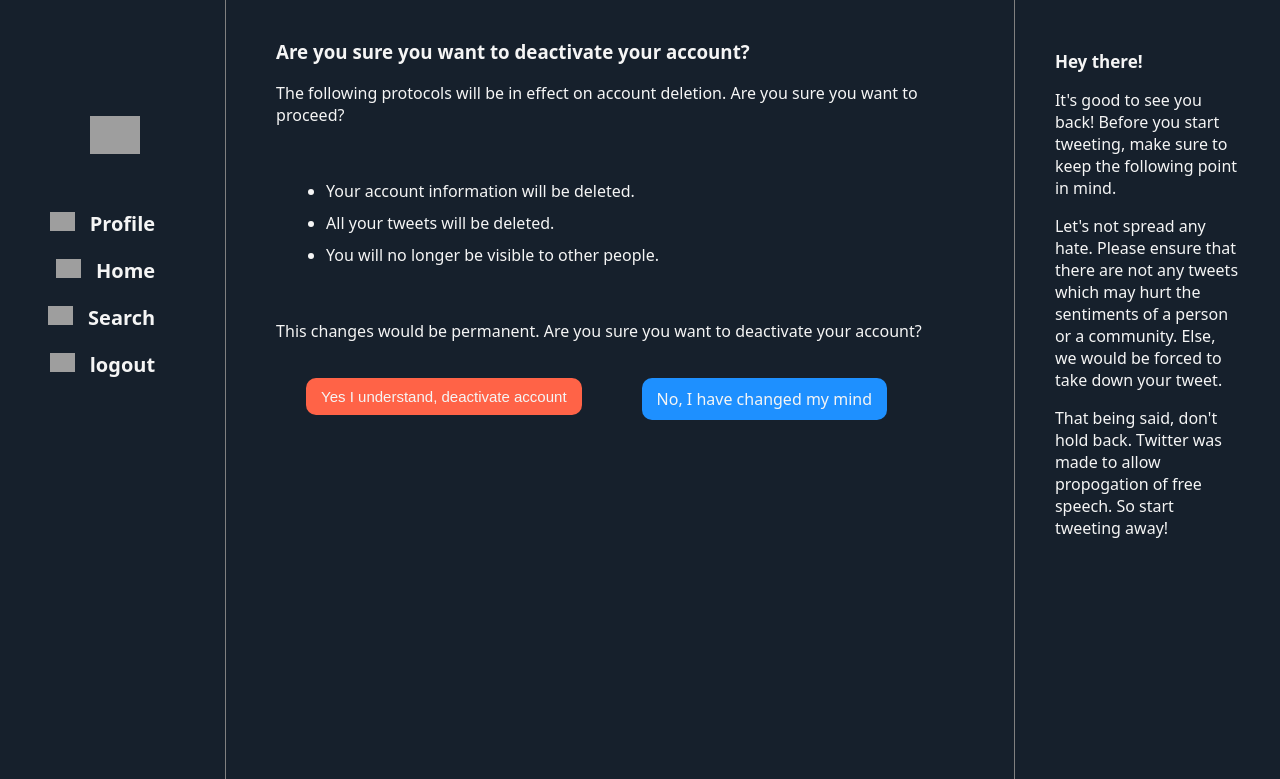
After one commit to Saumya-Bhatt/Twitter-Clone, a Flask app: page /deactivate_confirmation in a window 1280 px wide. The commit adds this page. Shown: the top 779 px of the page. Run offline with Flask 2, Linux system fonts and the light colour scheme; a user stored in the database is signed in; grey boxes are pictures that could not be loaded.

Commit message:
CRUD operations on Users

```diff
--- a/modules/routes.py
+++ b/modules/routes.py
@@ -75,7 +75,7 @@ def dashboard():
         post = Post(tweet=user_tweet.tweet.data, stamp=currentTime, author=current_user)
         db.session.add(post)
         db.session.commit()
-
+        flash('The Tweet was added to your timeline!','success')
         return redirect(url_for('dashboard'))
 
     posts = Post.query.order_by(desc(Post.id))
@@ -138,4 +138,22 @@ def delete_tweet(post_id):
         abort(403)
     db.session.delete(post)
     db.session.commit()
+    flash('Your tweet was deleted!','success')
     return redirect(url_for('dashboard'))
+
+
+@app.route('/deactivate_confirmation')
+@login_required
+def deactivate_confirm():
+    return render_template('deact_conf.html')
+
+@app.route('/account_deleted/<int:account_id>',methods=['POST'])
+@login_required
+def delete_account(account_id):
+    all_post = Post.query.filter_by(user_id=current_user.id)
+    for i in all_post:
+        db.session.delete(i)
+    del_acc = User_mgmt.query.filter_by(id=account_id).first()
+    db.session.delete(del_acc)
+    db.session.commit()
+    return redirect(url_for('home'))
--- a/modules/static/mainPage.css
+++ b/modules/static/mainPage.css
@@ -64,6 +64,14 @@ a :hover {
     height: auto;
     margin-right: 15px;
 }
+.deactivate {
+    text-align: center;
+    color: tomato;
+}
+
+
+
+
 .posts {
     border-right: 1px solid grey;
     width: 70%;
@@ -81,7 +89,7 @@ a :hover {
     border: none;
     color: white;
     font-size: 17px;
-    width: 80%;
+    width: 200%;
     font-family: system-ui, -apple-system, BlinkMacSystemFont, "Segoe UI", Roboto, Ubuntu, "Helvetica Neue", sans-serif;
 }
 .submit_tweet {
@@ -218,6 +226,9 @@ a :hover {
 .alert {
     padding: 20px 50px 0px 50px;
 }
+.alert ul > li {
+    margin: 10px;
+}
 .sample {
     padding: 10px 30px;
     border:  1px solid rgba(29,161,242,1);
--- /dev/null
+++ b/modules/templates/deact_conf.html
@@ -0,0 +1,25 @@
+{% extends 'mainPage.html' %}
+
+{% block pageContent %}
+
+    <div class="alert">
+        <h3>Are you sure you want to deactivate your account?</h3>
+        <p>The following protocols will be in effect on account deletion. Are you sure you want to proceed?</p>
+        <br>
+        <ul>
+            <li>Your account information will be deleted.</li>
+            <li>All your tweets will be deleted.</li>
+            <li>You will no longer be visible to other people.</li>
+        </ul>
+        <br>
+        <p>This changes would be permanent. Are you sure you want to deactivate your account?</p>
+    </div>
+
+    <div class="choice alert">
+        <form action="{{ url_for('delete_account',account_id=current_user.id) }}" method="post">
+            <input type="submit" class="danger" value="Yes I understand, deactivate account"></input>
+        </form>
+        <div class="neutral"><a href="{{ url_for('dashboard') }}">No, I have changed my mind</a></div>
+    </div>
+
+{% endblock %}
--- a/modules/templates/mainPage.html
+++ b/modules/templates/mainPage.html
@@ -28,6 +28,14 @@
                 <p class="meta">It's good to see you back! Before you start tweeting, make sure to keep the following point in mind.</p>
                 <p>Let's not spread any hate. Please ensure that there are not any tweets which may hurt the sentiments of a person or a community. Else, we would be forced to take down your tweet.</p>
                 <p>That being said, don't hold back. Twitter was made to allow propogation of free speech. So start tweeting away!</p>
+                <br>
+                {% with messages = get_flashed_messages() %}
+                    {% if messages %}
+                            {% for message in messages %}
+                            <div class="flash">{{ message }}</div>
+                            {% endfor %}
+                        {% endif %}
+                {% endwith %}
             </div>
         </div>
     </div>
--- a/modules/templates/updateProfile.html
+++ b/modules/templates/updateProfile.html
@@ -68,7 +68,6 @@
 
         <br><br>
         {{ change_form.save(class='update_save') }}
-
     </form>
 </div>
 {% endblock %}
```
Also changed, not shown: modules/templates/account.html (+5 -8 lines), modules/database.db, modules/static/Images/deactivate.svg (added).
